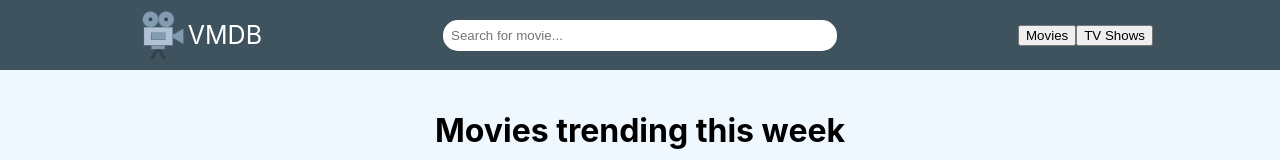
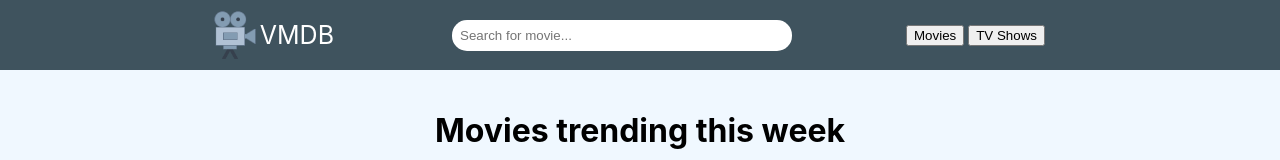
Before and after one commit to stefanpython/vanilla-movie-db, a React (Create React App) app: page / in a window 1280 px wide. Shown: the top 160 px of the page. Built offline with nearby package versions, Linux system fonts and the light colour scheme; no server answers.

Commit message:
Position navbar buttons; add dropdown on button hover

```diff
--- a/src/components/Navbar.css
+++ b/src/components/Navbar.css
@@ -28,8 +28,9 @@
 
 /* Styles for the search bar in the middle */
 .navbar-middle {
-  flex: 3;
+  flex: 2;
   text-align: center;
+  margin-left: -36px;
 }
 
 /* Styles for the search input */
@@ -74,3 +75,35 @@
     height: 50px;
   }
 }
+
+/* Navbar buttons */
+.dropdown {
+  position: relative;
+  display: inline-block;
+}
+
+.dropdown-content {
+  display: none;
+  position: absolute;
+  background-color: #ccc;
+  min-width: 50px;
+  box-shadow: 0px 8px 16px 0px rgba(0, 0, 0, 0.2);
+  z-index: 1;
+}
+
+.dropdown-content button {
+  color: black;
+  padding: 12px 16px;
+  text-decoration: none;
+  display: block;
+  text-align: left;
+}
+
+.dropdown:hover .dropdown-content {
+  display: block;
+}
+
+.left-btn {
+  margin-left: -40px;
+  margin-right: 4px;
+}
--- a/src/components/Navbar.js
+++ b/src/components/Navbar.js
@@ -1,8 +1,19 @@
+import React, { useState } from "react";
+import { useNavigate } from "react-router-dom";
 import "./Navbar.css";
-import { useNavigate } from "react-router-dom";
 
 function Navbar() {
   const navigate = useNavigate();
+  const [showMoviesDropdown, setShowMoviesDropdown] = useState(false);
+  const [showTvShowsDropdown, setShowTvShowsDropdown] = useState(false);
+
+  const toggleMoviesDropdown = () => {
+    setShowMoviesDropdown(!showMoviesDropdown);
+  };
+
+  const toggleTvShowsDropdown = () => {
+    setShowTvShowsDropdown(!showTvShowsDropdown);
+  };
 
   return (
     <div className="navbar">
@@ -18,8 +29,32 @@ function Navbar() {
         />
       </div>
       <div className="navbar-right">
-        <button>Movies</button>
-        <button>TV Shows</button>
+        <div
+          className="dropdown left-btn"
+          onMouseEnter={toggleMoviesDropdown}
+          onMouseLeave={toggleMoviesDropdown}
+        >
+          <button className="movies-btn">Movies</button>
+          {showMoviesDropdown && (
+            <div className="dropdown-content">
+              <button>Popular</button>
+              <button>Top Rated</button>
+            </div>
+          )}
+        </div>
+        <div
+          className="dropdown right-btn"
+          onMouseEnter={toggleTvShowsDropdown}
+          onMouseLeave={toggleTvShowsDropdown}
+        >
+          <button className="shows-btn">TV Shows</button>
+          {showTvShowsDropdown && (
+            <div className="dropdown-content">
+              <button>Popular</button>
+              <button>Top Rated</button>
+            </div>
+          )}
+        </div>
       </div>
     </div>
   );
```
